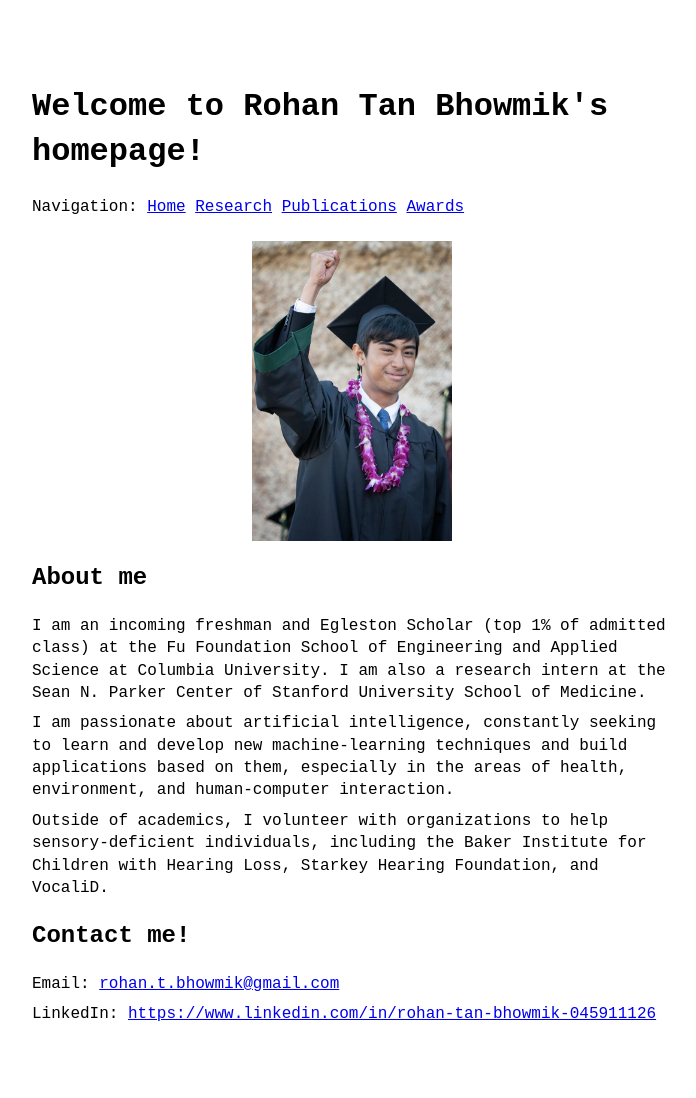
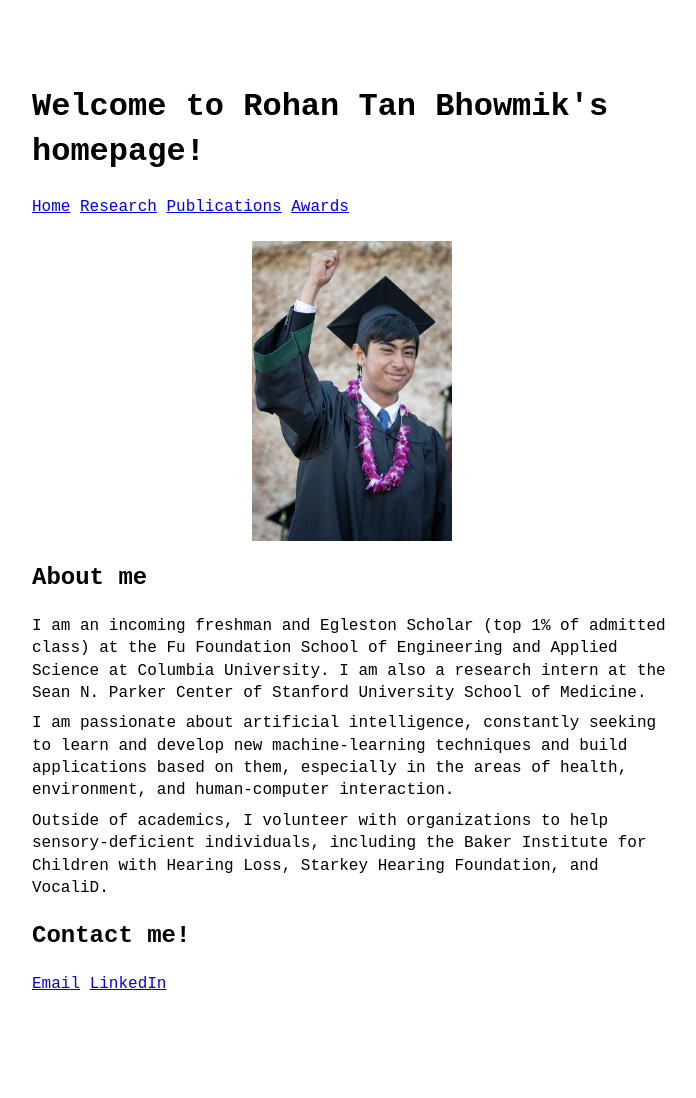
Before and after one commit to rohan-tan-bhowmik/rohan-tan-bhowmik.github.io, a Jekyll site: the page built from index.md, in a window 1280 px wide. Shown: the whole page, without its empty margins (288-984 px from the left). Built offline with Jekyll 4.4.1, drawn with Linux system fonts in a browser that asks for light colours; after the commit the page ends 1067 px from its top, so only the background shows below that.

Commit message:
Update index.md

```diff
--- a/index.md
+++ b/index.md
@@ -2,7 +2,7 @@
 layout: home
 ---
 
-Navigation: <a href='https://rohan-tan-bhowmik.github.io'>Home</a> <a href='https://rohan-tan-bhowmik.github.io/research'>Research</a> <a href='https://rohan-tan-bhowmik.github.io/publications'>Publications</a> <a href='https://rohan-tan-bhowmik.github.io/awards'>Awards</a>
+<a href='https://rohan-tan-bhowmik.github.io'>Home</a> <a href='https://rohan-tan-bhowmik.github.io/research'>Research</a> <a href='https://rohan-tan-bhowmik.github.io/publications'>Publications</a> <a href='https://rohan-tan-bhowmik.github.io/awards'>Awards</a>
 <br /><br />
 <img src='/assets/img/rohan.jpg' width=200>
 
@@ -17,6 +17,4 @@ Outside of academics, I volunteer with organizations to help sensory-deficient i
 
 <h2>Contact me!</h2>
 
-Email: <a href='mailto:rohan.t.bhowmik@gmail.com'>rohan.t.bhowmik@gmail.com</a>
-
-LinkedIn: <a href='https://www.linkedin.com/in/rohan-tan-bhowmik-045911126'>https://www.linkedin.com/in/rohan-tan-bhowmik-045911126</a>
+<a href='mailto:rohan.t.bhowmik@gmail.com'>Email</a> <a href='https://www.linkedin.com/in/rohan-tan-bhowmik-045911126'>LinkedIn</a>
```
